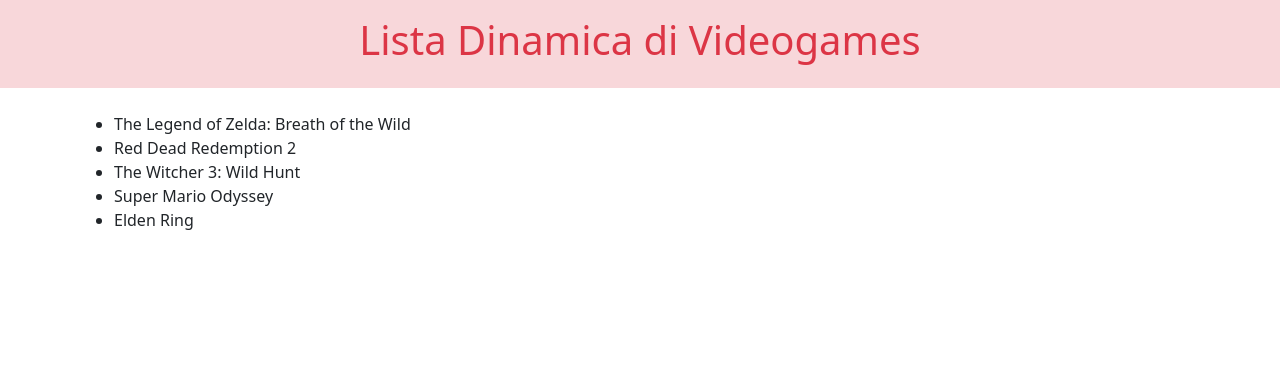
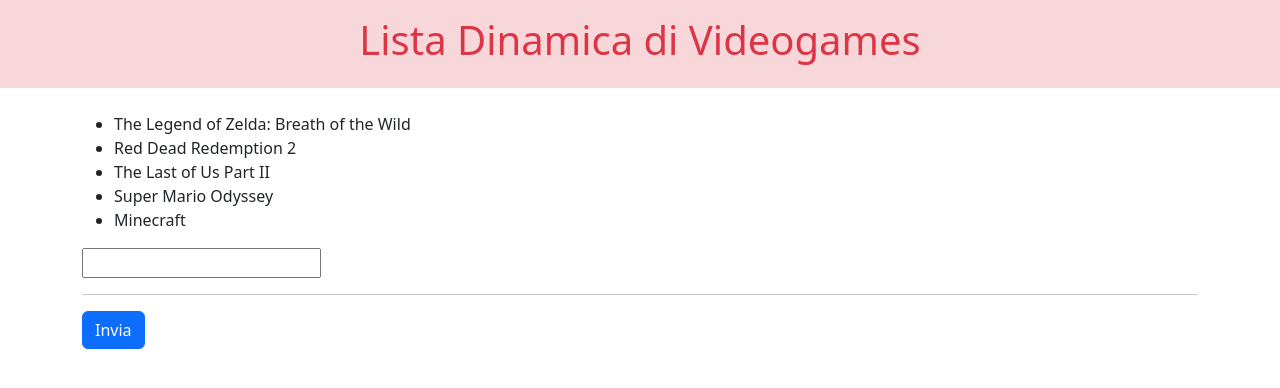
Before and after one commit to MegaEmme/react-form, a React (Vite) app: page / in a window 1280 px wide. Shown: the top 388 px of the page. Built offline with nearby package versions, Linux system fonts and the light colour scheme.

Commit message:
feat: Milestone 2

```diff
--- a/src/components/Main.jsx
+++ b/src/components/Main.jsx
@@ -1,17 +1,39 @@
 import { useState } from "react";
-import articles from "../data/articles";
 
 function Main() {
+
+    const [article, setArticle] = useState([
+        "The Legend of Zelda: Breath of the Wild",
+        "Red Dead Redemption 2",
+        "The Last of Us Part II",
+        "Super Mario Odyssey",
+        "Minecraft"
+    ]);
     const [newArticle, setNewArticle] = useState('');
+
+    const addArticle = event => {
+        event.preventDefault();
+        const updatedArticles = [...article, newArticle];
+        setArticle(updatedArticles);
+        console.log('Aggiunto: ' + newArticle);
+    }
+
     return (
         <>
-            <main className="container">
-                <ul>
-                    {articles.map(element =>
-                        <li key={element.id}>{element.title}</li>
-                    )}
-                </ul>
-            </main>
+            <form onSubmit={addArticle}>
+                <main className="container">
+                    <ul>
+                        {article.map((element, index) =>
+                            <li key={index}>{element}</li>
+                        )}
+                    </ul>
+                    <input type="text"
+                        onChange={e => { setNewArticle(e.target.value) }}
+                    />
+                    <hr />
+                    <button className="btn btn-primary">Invia</button>
+                </main>
+            </form>
         </>
     )
 }
--- a/src/data/articles.js
+++ b/src/data/articles.js
@@ -1,29 +1,9 @@
 const articles = [
-  {
-    id: 1,
-    title: "The Legend of Zelda: Breath of the Wild",
-    description: "Un'avventura epica in un mondo aperto, dove il giocatore esplora Hyrule e combatte contro Calamity Ganon."
-  },
-  {
-    id: 2,
-    title: "Red Dead Redemption 2",
-    description: "Un western open-world con una storia coinvolgente e un mondo dettagliato da esplorare."
-  },
-  {
-    id: 3,
-    title: "The Witcher 3: Wild Hunt",
-    description: "Un gioco di ruolo d'azione con una trama complessa, scelte morali difficili e un vasto mondo fantasy."
-  },
-    {
-    id: 4,
-    title: "Super Mario Odyssey",
-    description: "Un platform 3D colorato e creativo, dove Mario viaggia in diversi regni per salvare la Principessa Peach."
-  },
-   {
-    id: 5,
-    title: "Elden Ring",
-    description: "Un gioco di ruolo d'azione open-world con un alto livello di difficoltà e un mondo oscuro e affascinante."
-  }
+  "The Legend of Zelda: Breath of the Wild",
+  "Red Dead Redemption 2",
+  "The Last of Us Part II",
+  "Super Mario Odyssey",
+  "Minecraft"
 ];
 
-  export default articles;
+export default articles;
```
